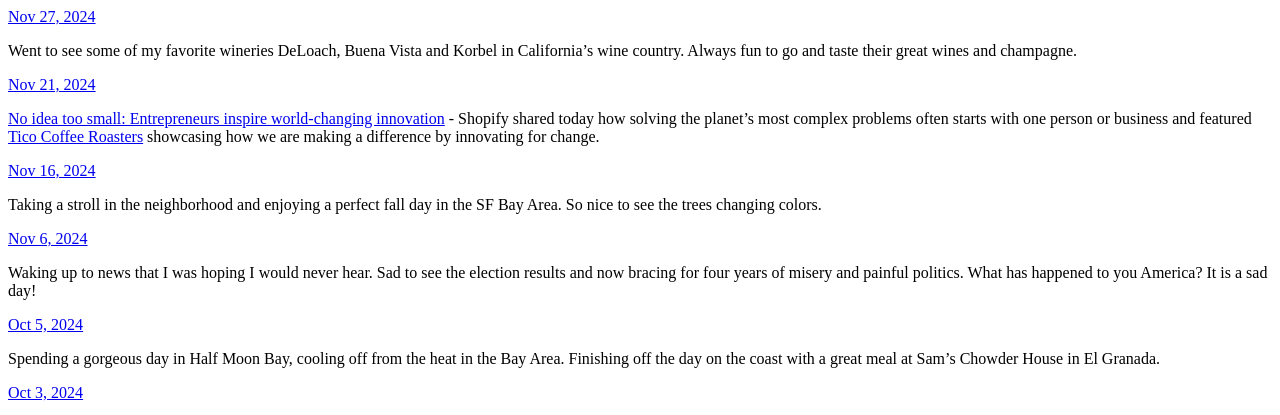
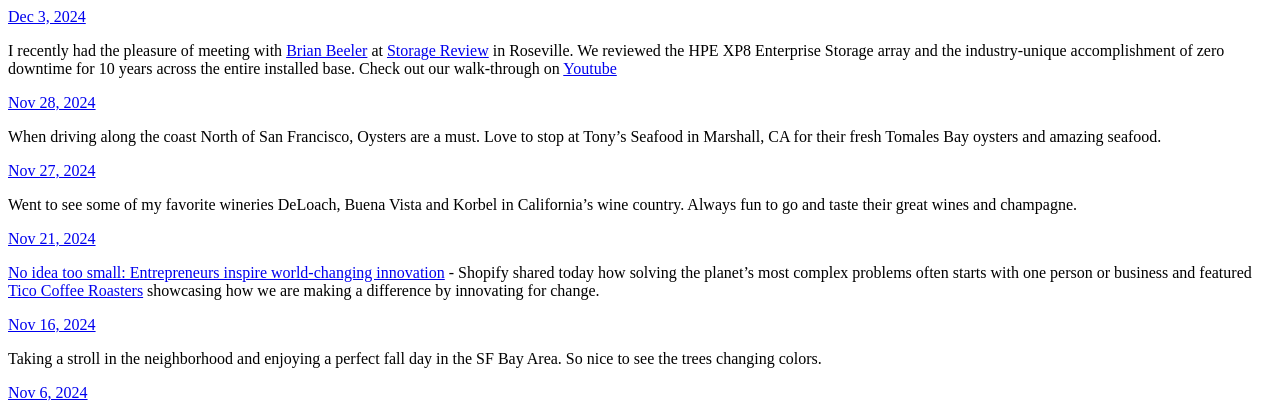
Before and after one commit to thgoepel/thgoepel.github.io, a plain HTML site: page index.html in a window 1280 px wide. Shown: the top 415 px of the page. Drawn offline with Linux system fonts and the light colour scheme.

Commit message:
Archiving from Micro.blog.

```diff
--- a/index.html
+++ b/index.html
@@ -21,6 +21,30 @@
 <div class="h-feed">
 
 
+
+	  <div class="h-entry">
+
+
+		<a href="https://thgoepel.micro.blog/2024/12/03/i-recently-had.html" class="u-url"><time class="dt-published" datetime="2024-12-03 10:30:42 -0800">Dec 3, 2024</time></a>
+
+		<div class="e-content">
+			 <p>I recently had the pleasure of meeting with <a href="https://www.storagereview.com/author/brian-beeler">Brian Beeler</a> at <a href="https://www.storagereview.com/review/hpe-xp8-storage-array-surpasses-ten-year-zero-downtime-milestone">Storage Review</a> in Roseville. We reviewed the HPE XP8 Enterprise Storage array and the industry-unique accomplishment of zero downtime for 10 years across the entire installed base. Check out our walk-through on <a href="https://youtu.be/PdM4j-3cpbI">Youtube</a></p>
+<!-- raw HTML omitted -->
+
+		</div>
+	  </div>
+
+	  <div class="h-entry">
+
+
+		<a href="https://thgoepel.micro.blog/2024/11/28/when-driving-along.html" class="u-url"><time class="dt-published" datetime="2024-11-28 10:00:00 -0800">Nov 28, 2024</time></a>
+
+		<div class="e-content">
+			 <p>When driving along the coast North of San Francisco, Oysters are a must. Love to stop at Tony’s Seafood in Marshall, CA for their fresh Tomales Bay oysters and amazing seafood.</p>
+<p><!-- raw HTML omitted --><!-- raw HTML omitted --><!-- raw HTML omitted --></p>
+
+		</div>
+	  </div>
 
 	  <div class="h-entry">
 
```
